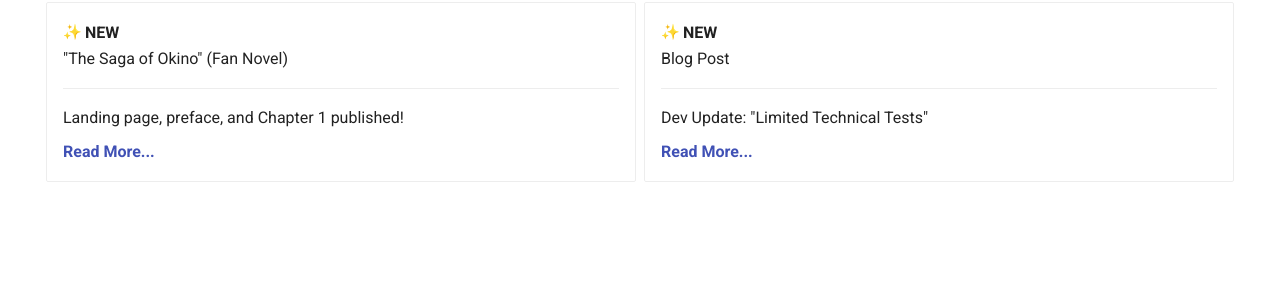
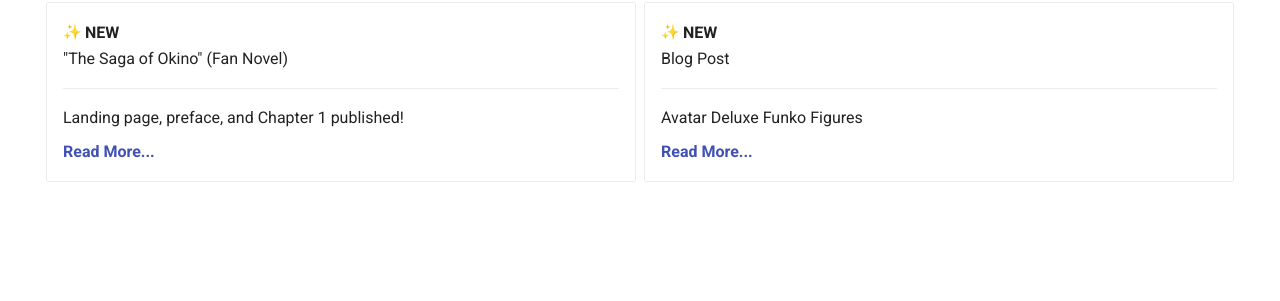
Before and after one commit to FanAndSwordGit/FanAndSwordFansite, an MkDocs documentation site: the page built from docs/index.md, in a window 1280 px wide. Shown: the part 383-684 px from the top of the page. Built offline with MkDocs 1.6.1 and Material for MkDocs 9.7.7, drawn with Linux system fonts in a browser that asks for light colours; emoji names are drawn with the system emoji font.

Commit message:
Updating homepage with new blog post

```diff
--- a/docs/index.md
+++ b/docs/index.md
@@ -28,8 +28,8 @@ The unofficial fansite for all things Avatar!
 
     ---
 
-    Dev Update: "Limited Technical Tests"
+    Avatar Deluxe Funko Figures
 
-    [__Read More...__](blog/posts/news-dev-phase.md)
+    [__Read More...__](blog/posts/news-funko-deluxe.md)
 
 </div>
```
Also changed, not shown: docs/blog/posts/news-funko-deluxe.md (renamed from docs/blog/posts/news_funko_deluxe.md).
